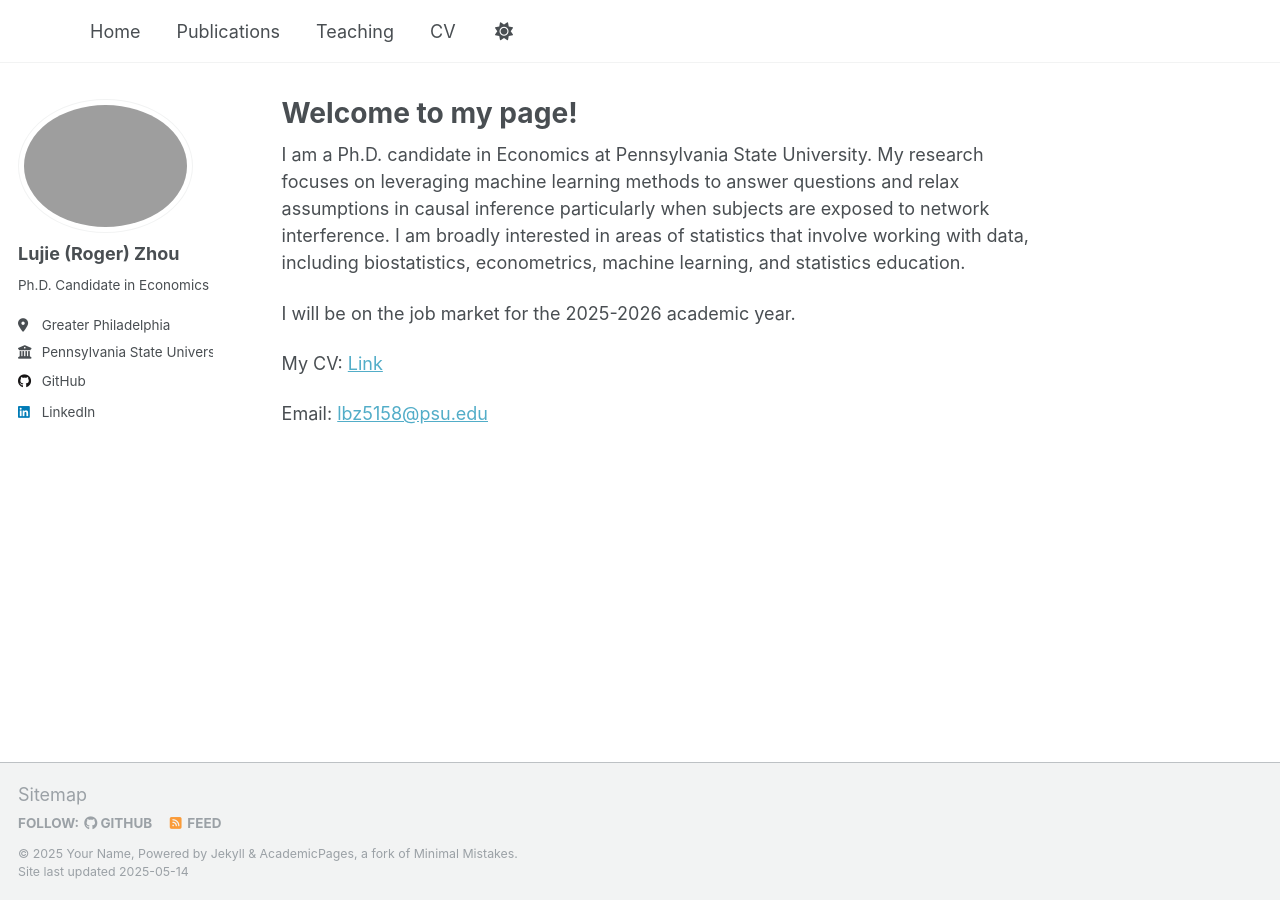
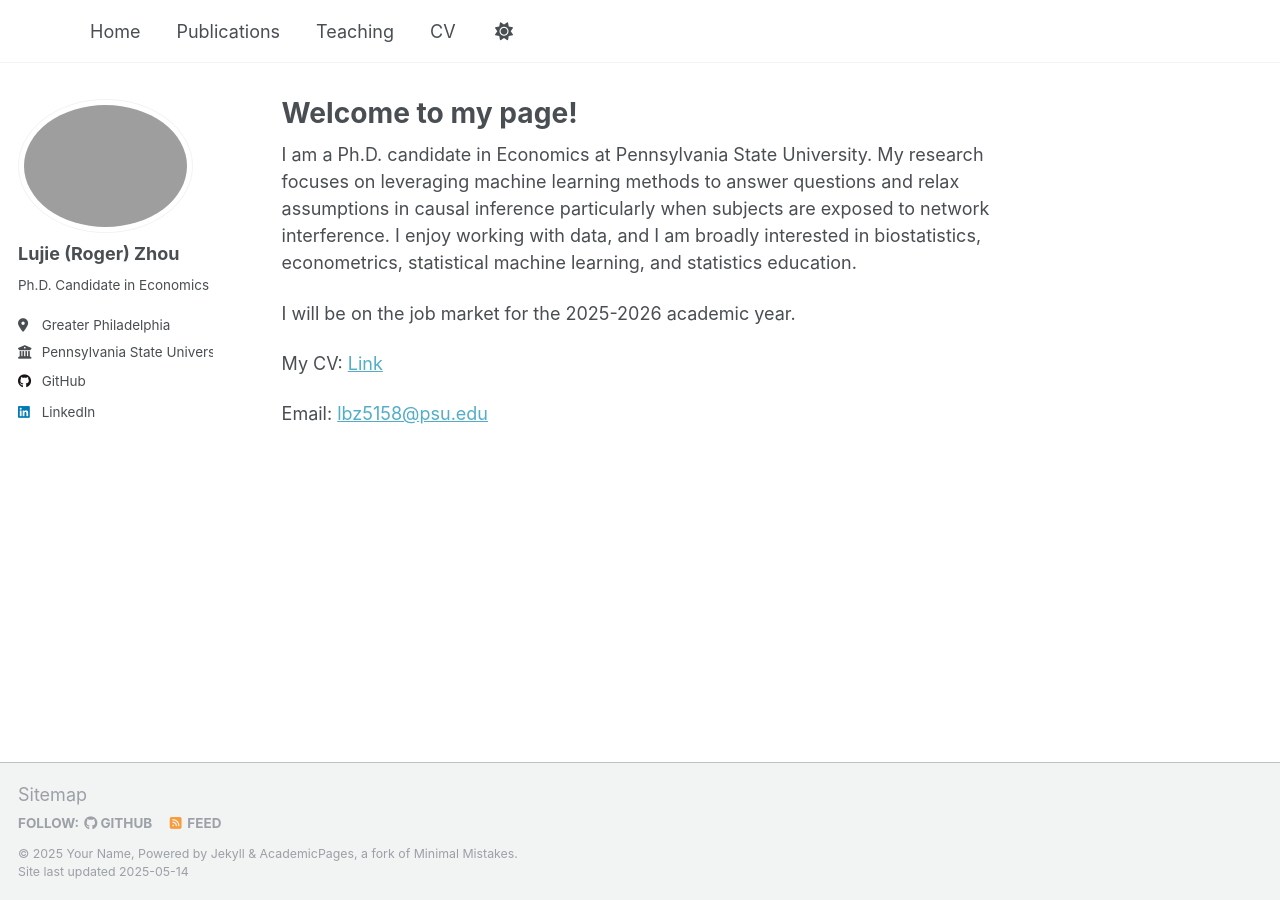
Before and after one commit to lbz5158/lujiezhou.github.io, a Jekyll site: the page built from _pages/about.md, in a window 1280 px wide. Built offline with Jekyll 4.4.1, drawn with Linux system fonts in a browser that asks for light colours.

Commit message:
Update about.md

```diff
--- a/_pages/about.md
+++ b/_pages/about.md
@@ -4,10 +4,10 @@ title: "Welcome to my page!"
 author_profile: true
 ---
 
-I am a Ph.D. candidate in Economics at Pennsylvania State University. My research focuses on leveraging machine learning methods to answer questions and relax assumptions in causal inference particularly when subjects are exposed to network interference. I am broadly interested in areas of statistics that involve working with data, including biostatistics, econometrics, machine learning, and statistics education.
+I am a Ph.D. candidate in Economics at Pennsylvania State University. My research focuses on leveraging machine learning methods to answer questions and relax assumptions in causal inference particularly when subjects are exposed to network interference. I enjoy working with data, and I am broadly interested in biostatistics, econometrics, statistical machine learning, and statistics education.
 
 I will be on the job market for the 2025-2026 academic year.
 
-My CV: [Link]()
+My CV: [Link](https://drive.google.com/file/d/1mu_xTxgMCUJsCIpJP8ia_XYF1nhdt5CE/view?usp=drive_link)
 
 Email: [lbz5158@psu.edu](mailto:lbz5158@psu.edu)
```
